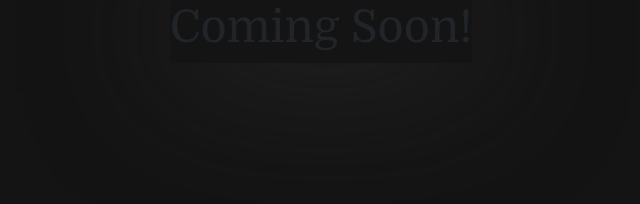
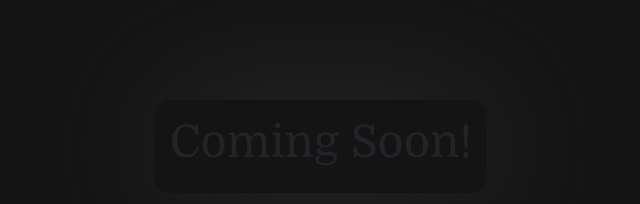
Before and after one commit to Off-Nominal/jbfc, a website: page index.html in a window 1280 px wide. Shown: the whole page, without its empty margins (319-959 px from the left). Drawn offline with nearby package versions, Linux system fonts and the light colour scheme.

Commit message:
switching to placeholder

```diff
--- a/index.html
+++ b/index.html
@@ -14,7 +14,7 @@
 
 <body>
 
-  <div id="page-container">
+  <div id="page-container" style="border-radius: 15px; padding: 15px; margin-top: 100px;">
     <main>
       <h1 class="fancy-text">Coming Soon!</h1>
     </main>
```
